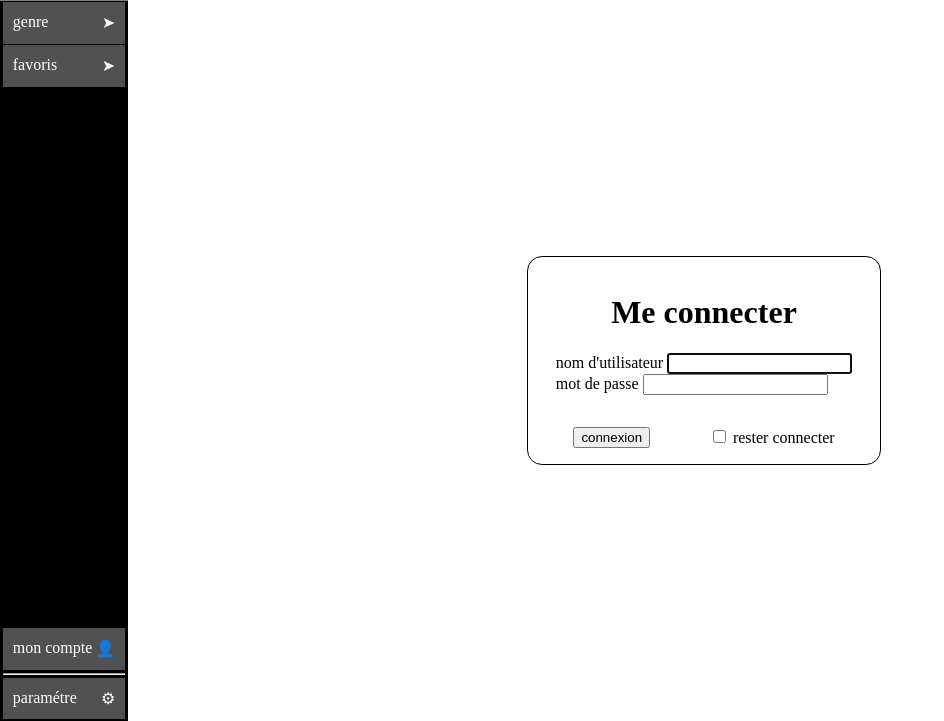
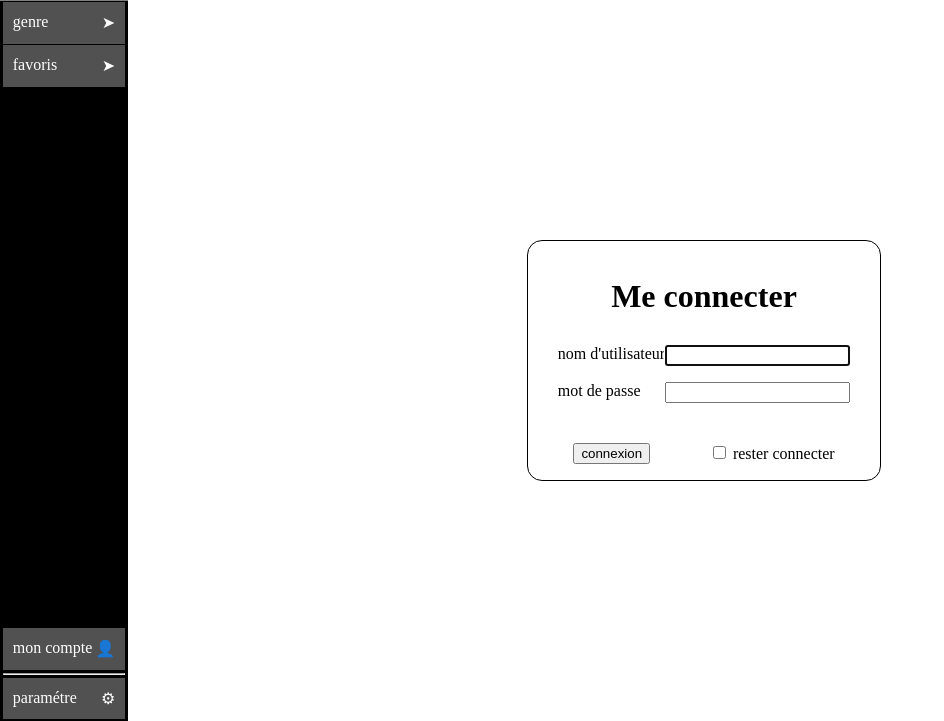
Before and after one commit to carmut/anime-web-liste, a Symfony app: template templates/login/login.html.twig in a window 1280 px wide. Shown: the part 90-811 px from the top of the page, without its empty margins (0-944 px from the left). Run offline with Twig, Linux system fonts and the light colour scheme; the template is opened without the code that fills it, so the values that code supplies are empty; some libraries are stand-ins or nearby versions.

Commit message:
login css

```diff
--- a/public/css/log-in.css
+++ b/public/css/log-in.css
@@ -30,7 +30,7 @@
     justify-content: space-around;
 }
 
-#login-password #login-name{
+#login-password ,#login-name{
     display: flex;
     justify-content: space-between;
     padding: 0.5em 0;
```
